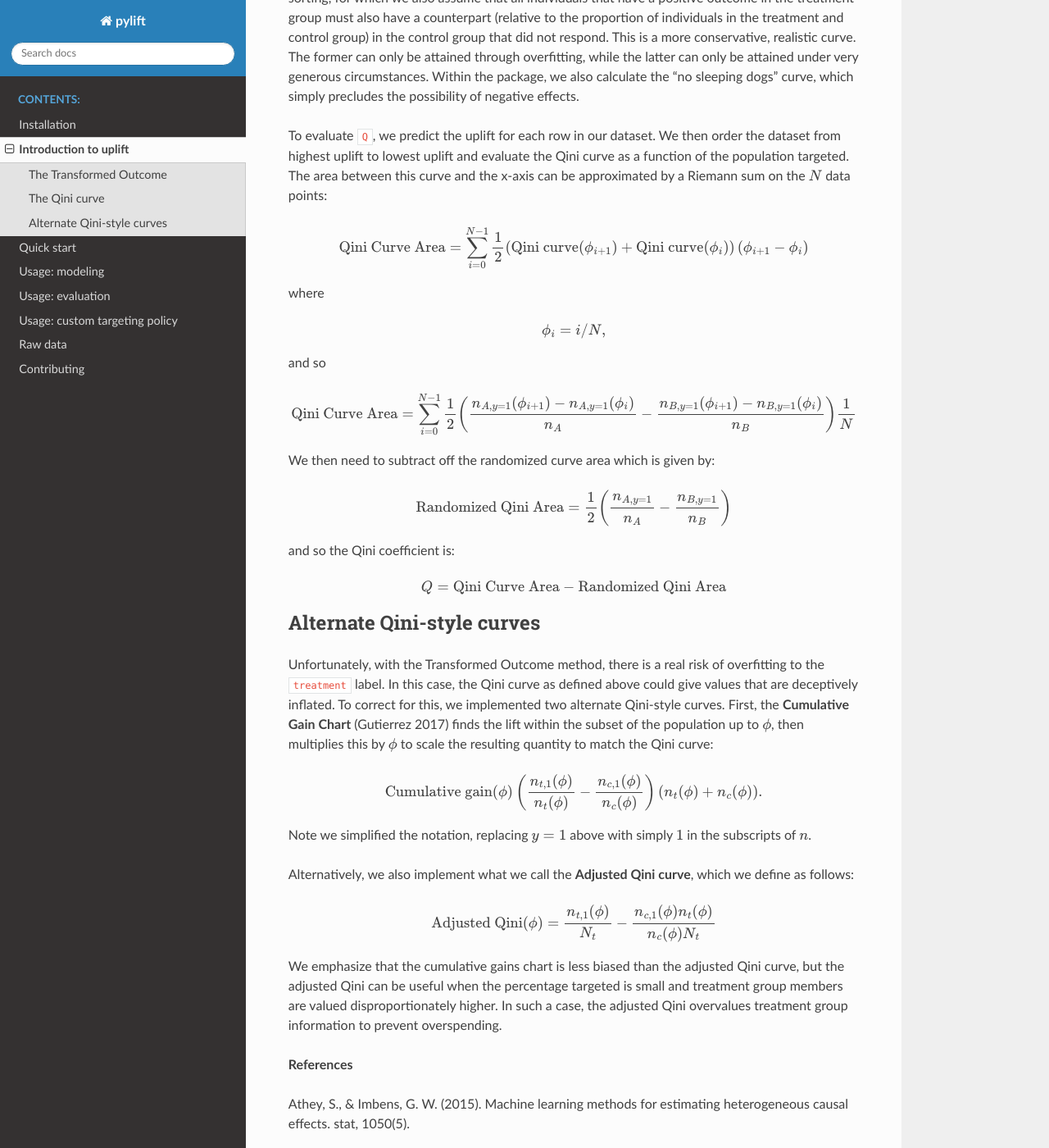
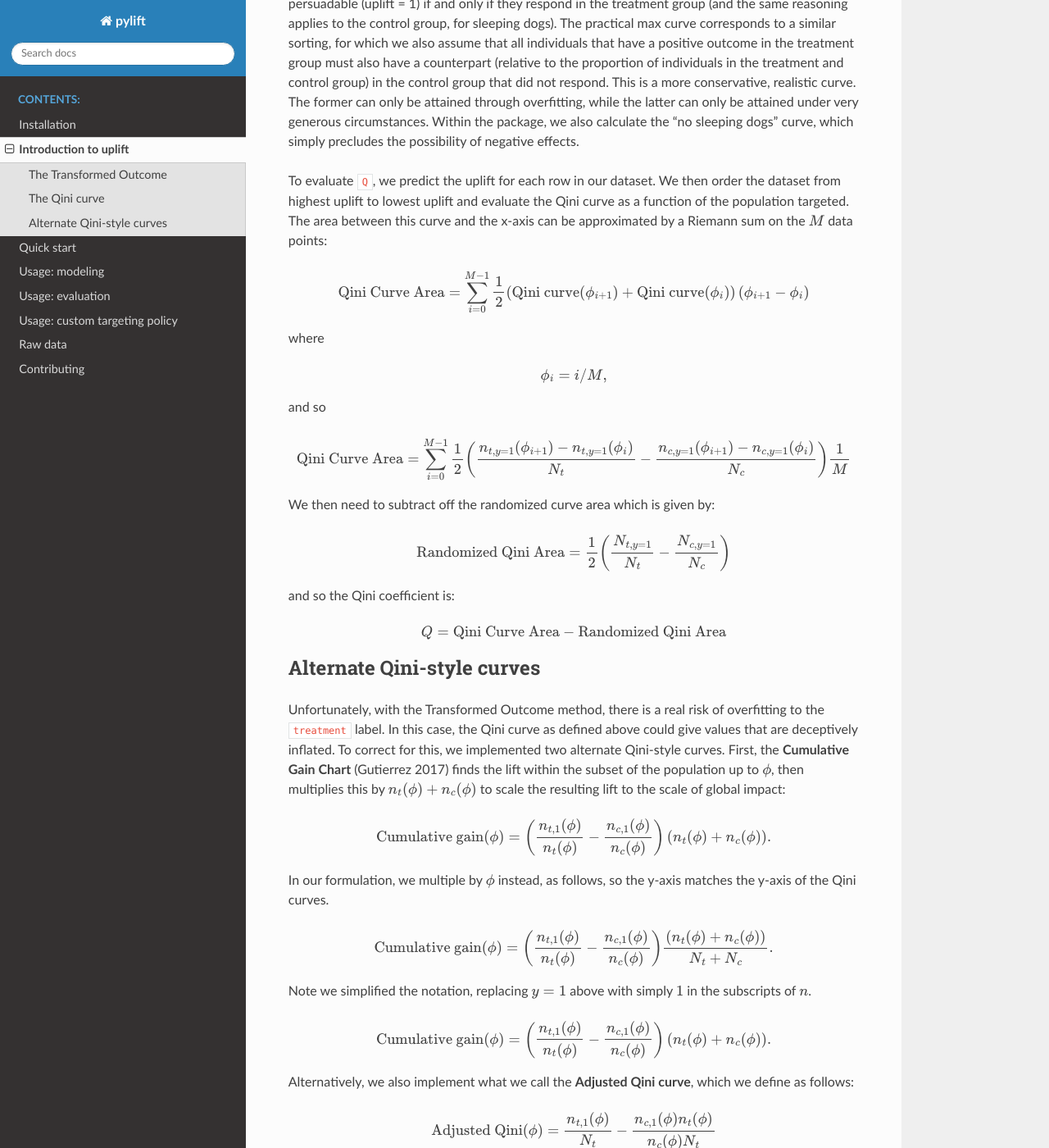
Before and after one commit to wayfair/pylift, a Sphinx documentation site: the page built from docs/introduction.rst, in a window 1280 px wide and 1400 px high, scrolled down 2121 px. Shown: the whole window at 82% size. Built offline with Sphinx 7.4.7 and the Read the Docs theme 2.0.0, drawn with Linux system fonts in a browser that asks for light colours; some of the changed text lies outside the part shown.

Commit message:
Revise intro to uplift docs to have consistent notation, and fix some typos.

```diff
--- a/docs/introduction.rst
+++ b/docs/introduction.rst
@@ -67,17 +67,17 @@
 Once the model has been made, evaluation is traditionally accomplished
 using what is known as a Qini curve. The Qini curve is defined as
 
-.. math:: \text{Qini curve}(\phi) = \frac{n_{A,y=1}(\phi)}{n_A} - \frac{n_{B,y=1}(\phi)}{n_B}
+.. math:: \text{Qini curve}(\phi) = \frac{n_{t,y=1}(\phi)}{N_t} - \frac{n_{c,y=1}(\phi)}{N_c}
 
 where :math:`\phi` is the fraction of population treated (in
-either A or B) ordered by predicted uplift (from highest to lowest).
+either treatment :math:`t` or control :math:`c`, as indicated by the subscripts) ordered by predicted uplift (from highest to lowest). We use lowercase :math:`n` to indicate a :math:`\phi`-dependent count, and the uppercase :math:`N` to indicate a total count (i.e. :math:`n(1)`).
 “Random chance” is therefore a model that cannot distinguish positive
 and negative uplift and results in a straight line from :math:`(0,0)` to
 
 .. math::
 
-   (1, \frac{n_{A,y=1}}{n_A} -
-   \frac{n_{B,y=1}}{n_B}).
+   \left(1, \frac{N_{t,y=1}}{N_t} -
+   \frac{N_{c,y=1}}{N_c}\right).
 
 The value ``Q`` is then the area between the model’s Qini curve and the
 random chance Qini curve. ``Q`` has been used throughout the literature
@@ -109,22 +109,22 @@
 then order the dataset from highest uplift to lowest uplift and evaluate
 the Qini curve as a function of the population targeted. The area
 between this curve and the x-axis can be approximated by a Riemann sum
-on the :math:`N` data points:
+on the :math:`M` data points:
 
-.. math:: \text{Qini Curve Area} = \sum_{i=0}^{N-1} \frac{1}{2}\left(\text{Qini curve}(\phi_{i+1})+\text{Qini curve}(\phi_{i})\right)\left(\phi_{i+1} - \phi_{i}\right)
+.. math:: \text{Qini Curve Area} = \sum_{i=0}^{M-1} \frac{1}{2}\left(\text{Qini curve}(\phi_{i+1})+\text{Qini curve}(\phi_{i})\right)\left(\phi_{i+1} - \phi_{i}\right)
 
 where
 
-.. math:: \phi_{i} = i/N,
+.. math:: \phi_{i} = i/M,
 
 and so
 
-.. math:: \text{Qini Curve Area} = \sum_{i=0}^{N-1} \frac{1}{2}\left(\frac{n_{A,y=1}(\phi_{i+1})-n_{A,y=1}(\phi_{i})}{n_A} - \frac{n_{B,y=1}(\phi_{i+1})-n_{B,y=1}(\phi_i)}{n_B}\right)\frac{1}{N}
+.. math:: \text{Qini Curve Area} = \sum_{i=0}^{M-1} \frac{1}{2}\left(\frac{n_{t,y=1}(\phi_{i+1})-n_{t,y=1}(\phi_{i})}{N_t} - \frac{n_{c,y=1}(\phi_{i+1})-n_{c,y=1}(\phi_i)}{N_c}\right)\frac{1}{M}
 
 We then need to subtract off the randomized curve area which is given
 by:
 
-.. math:: \text{Randomized Qini Area} = \frac{1}{2}\left(\frac{n_{A,y=1}}{n_A} - \frac{n_{B,y=1}}{n_B}\right)
+.. math:: \text{Randomized Qini Area} = \frac{1}{2}\left(\frac{N_{t,y=1}}{N_t} - \frac{N_{c,y=1}}{N_c}\right)
 
 and so the Qini coefficient is:
 
@@ -139,13 +139,18 @@
 correct for this, we implemented two alternate Qini-style curves. First,
 the **Cumulative Gain Chart** (Gutierrez 2017) finds the lift within the
 subset of the population up to :math:`\phi`, then multiplies
-this by :math:`\phi` to scale the resulting quantity to match
-the Qini curve:
+this by :math:`n_t(\phi) + n_c(\phi)` to scale the resulting lift to the scale of global impact:
 
-.. math:: \mbox{Cumulative gain}(\phi) \left( \frac{n_{t,1}(\phi)}{n_t(\phi)} - \frac{n_{c,1}(\phi)}{n_c(\phi)} \right) \left( n_t(\phi) + n_c(\phi) \right).
+.. math:: \mbox{Cumulative gain}(\phi) = \left( \frac{n_{t,1}(\phi)}{n_t(\phi)} - \frac{n_{c,1}(\phi)}{n_c(\phi)} \right) \left( n_t(\phi) + n_c(\phi) \right).
+
+In our formulation, we multiple by :math:`\phi` instead, as follows, so the y-axis matches the y-axis of the Qini curves.
+
+.. math:: \mbox{Cumulative gain}(\phi) = \left( \frac{n_{t,1}(\phi)}{n_t(\phi)} - \frac{n_{c,1}(\phi)}{n_c(\phi)} \right) \frac{\left( n_t(\phi) + n_c(\phi) \right)}{N_t + N_c}.
 
 Note we simplified the notation, replacing :math:`y=1` above with simply
 :math:`1` in the subscripts of :math:`n`.
+
+.. math:: \mbox{Cumulative gain}(\phi) = \left( \frac{n_{t,1}(\phi)}{n_t(\phi)} - \frac{n_{c,1}(\phi)}{n_c(\phi)} \right) \left( n_t(\phi) + n_c(\phi) \right).
 
 Alternatively, we also implement what we call the **Adjusted Qini
 curve**, which we define as follows:
```
